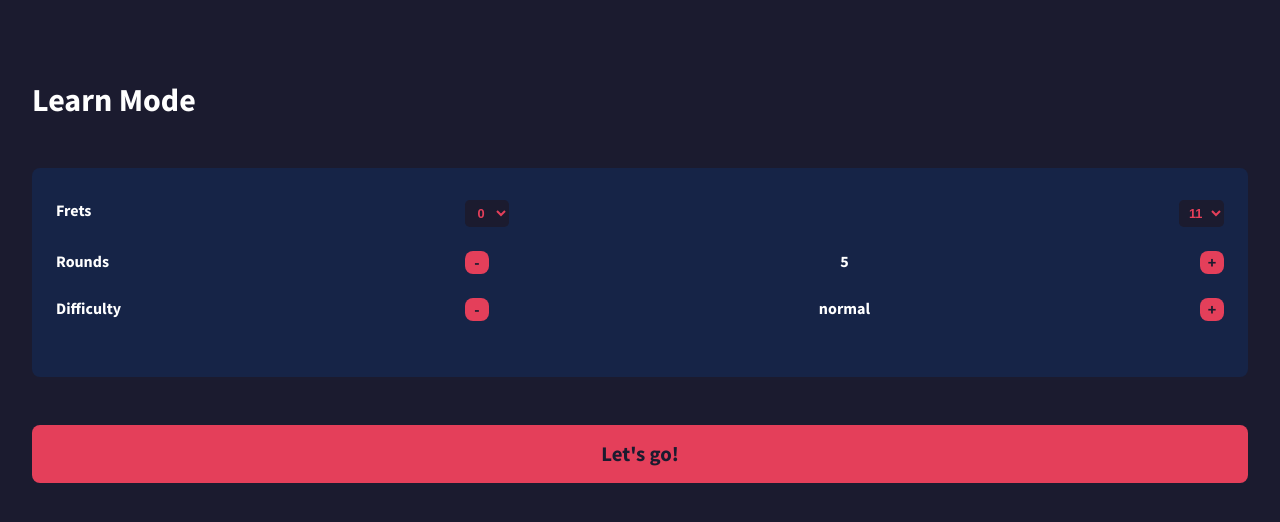
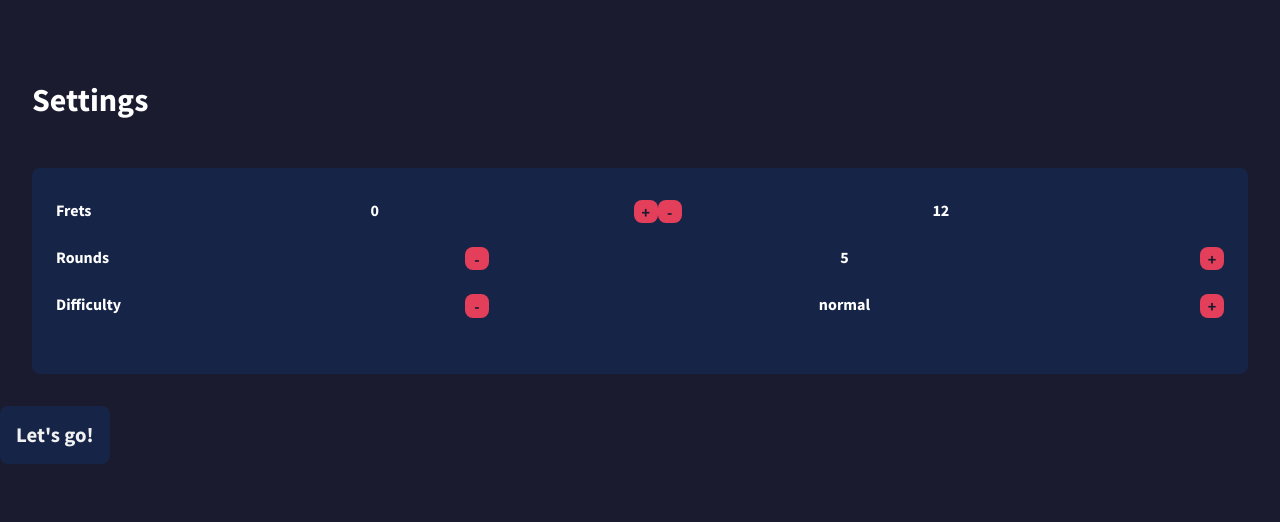
Before and after one commit to ropfoo/fretical, a Nuxt app: page /play in a window 1280 px wide. Shown: the top 522 px of the page. Built offline with nearby package versions, Linux system fonts and the light colour scheme.

Commit message:
added Settings component and rewrote settings behavior with state management for more flexibility an way cleaner code

```diff
--- a/assets/scss/components/layout/_fret.scss
+++ b/assets/scss/components/layout/_fret.scss
@@ -1,6 +1,6 @@
 // Variables
 $fret-thickness: 0.3rem;
-$fret-wideness: 2.7rem;
+$fret-wideness: 2.8rem;
 
 .c-fret {
   display: grid;
@@ -66,8 +66,8 @@ $fret-wideness: 2.7rem;
       @include media-small {
         margin-left: 16%;
         margin-bottom: 2%;
-        height: 1.1rem;
-        width: 1.1rem;
+        height: 1.15rem;
+        width: 1.15rem;
       }
     }
   }
--- /dev/null
+++ b/components/Settings.vue
@@ -0,0 +1,105 @@
+<template>
+  <div class="c-game-ui__settings">
+    <h1>Settings</h1>
+    <div class="c-game-ui__settings__config">
+      <div class="c-game-ui__settings__config__section">
+        <p>Frets</p>
+        <div class="c-game-ui__settings__config__section__selection">
+          <button
+            :style="toggleButton(firstFretInput, true, 1)"
+            @click="setSetting(firstFretInput, 'setFirstFretInput', 1, 11, -1)"
+          >
+            -
+          </button>
+          <div>{{ firstFretInput }}</div>
+          <button
+            :style="toggleButton(firstFretInput, false, 11)"
+            @click="setSetting(firstFretInput, 'setFirstFretInput', 1, 11, 1)"
+          >
+            +
+          </button>
+        </div>
+        <div class="c-game-ui__settings__config__section__selection">
+          <button
+            :style="toggleButton(lastFretInput, true, 1)"
+            @click="setSetting(lastFretInput, 'setLastFretInput', 1, 11, -1)"
+          >
+            -
+          </button>
+          <div>{{ lastFretInput }}</div>
+          <button
+            :style="toggleButton(lastFretInput, false, 12)"
+            @click="setSetting(lastFretInput, 'setLastFretInput', 1, 12, 1)"
+          >
+            +
+          </button>
+        </div>
+      </div>
+      <div class="c-game-ui__settings__config__section">
+        <p>Rounds</p>
+        <div class="c-game-ui__settings__config__section__selection">
+          <button
+            :style="toggleButton(rounds, true, 1)"
+            @click="setSetting(rounds, 'setRounds', 1, 15, -1)"
+          >
+            -
+          </button>
+          <div>{{ rounds }}</div>
+          <button
+            :style="toggleButton(rounds, false, 15)"
+            @click="setSetting(rounds, 'setRounds', 1, 15, 1)"
+          >
+            +
+          </button>
+        </div>
+      </div>
+      <div class="c-game-ui__settings__config__section">
+        <p>Difficulty</p>
+        <div class="c-game-ui__settings__config__section__selection">
+          <button
+            :style="toggleButton(selectedDifficulty, true, 0)"
+            @click="setSetting(selectedDifficulty, 'setDifficulty', 0, 2, -1)"
+          >
+            -
+          </button>
+          <div>{{ difficulty }}</div>
+          <button
+            :style="toggleButton(selectedDifficulty, false, 2)"
+            @click="setSetting(selectedDifficulty, 'setDifficulty', 0, 2, 1)"
+          >
+            +
+          </button>
+        </div>
+      </div>
+    </div>
+  </div>
+</template>
+
+<script>
+import { mapGetters, mapSetter } from 'vuex';
+export default {
+  computed: mapGetters({
+    firstFretInput: 'settings/getFirstFretInput',
+    lastFretInput: 'settings/getLastFretInput',
+    rounds: 'settings/getRounds',
+    difficulty: 'settings/getDifficulty',
+    selectedDifficulty: 'settings/getSelectedDifficulty'
+  }),
+  methods: {
+    setSetting(type, mutation, min, max, value) {
+      if (Math.sign(value) === -1) {
+        type > min ? this.$store.commit(`settings/${mutation}`, value) : '';
+      } else {
+        type < max ? this.$store.commit(`settings/${mutation}`, value) : '';
+      }
+    },
+    toggleButton(type, isMax, value) {
+      if (isMax) {
+        return type > value ? { opacity: 1 } : { opacity: 0, cursor: 'auto' };
+      } else {
+        return type < value ? { opacity: 1 } : { opacity: 0, cursor: 'auto' };
+      }
+    }
+  }
+};
+</script>
--- a/pages/play.vue
+++ b/pages/play.vue
@@ -6,93 +6,10 @@
       <button @click="startGame">Again!</button>
       <button @click="quitGame">Quit</button>
     </div>
-    <div v-if="settings" class="c-game-ui__settings">
-      <h1>Learn Mode</h1>
-      <div class="c-game-ui__settings__config">
-        <div class="c-game-ui__settings__config__section">
-          <p>Frets</p>
-          <div class="c-game-ui__settings__config__section__selection">
-            <select
-              name="firstFretSelector"
-              class="c-selector"
-              v-model="firstFretInput"
-            >
-              <option :key="0" :value="0">0</option>
-              <template v-for="n in 12">
-                <option :key="n" :value="n + 1">{{ n }}</option>
-              </template>
-            </select>
-            <select
-              name="lastFretSelector"
-              class="c-selector"
-              v-model="lastFretInput"
-            >
-              <template v-for="n in 11">
-                <option :key="n" :value="n + 1">{{ n }}</option>
-              </template>
-              <option :key="13" :value="12">12</option>
-            </select>
-          </div>
-        </div>
-        <div class="c-game-ui__settings__config__section">
-          <p>Rounds</p>
-          <div class="c-game-ui__settings__config__section__selection">
-            <button
-              :style="[
-                rounds > 1 ? { opacity: 1 } : { opacity: 0, cursor: 'auto' }
-              ]"
-              @click="rounds > 1 ? rounds-- : (rounds = 1)"
-            >
-              -
-            </button>
-            <div>{{ rounds }}</div>
-            <button
-              :style="[
-                rounds < 15 ? { opacity: 1 } : { opacity: 0, cursor: 'auto' }
-              ]"
-              @click="rounds < 15 ? rounds++ : (rounds = 15)"
-            >
-              +
-            </button>
-          </div>
-        </div>
-        <div class="c-game-ui__settings__config__section">
-          <p>Difficulty</p>
-          <div class="c-game-ui__settings__config__section__selection">
-            <button
-              :style="[
-                difficultySelector >= 1
-                  ? { opacity: 1 }
-                  : { opacity: 0, cursor: 'auto' }
-              ]"
-              @click="
-                difficultySelector >= 1
-                  ? difficultySelector--
-                  : (difficultySelector = 0)
-              "
-            >
-              -
-            </button>
-            <div>{{ difficulty[difficultySelector] }}</div>
-            <button
-              :style="[
-                difficultySelector <= 1
-                  ? { opacity: 1 }
-                  : { opacity: 0, cursor: 'auto' }
-              ]"
-              @click="
-                difficultySelector <= 1
-                  ? difficultySelector++
-                  : (difficultySelector = 2)
-              "
-            >
-              +
-            </button>
-          </div>
-        </div>
-      </div>
+    <template v-if="settings" class="c-game-ui__settings">
+      <Settings />
       <button @click="startGame">Let's go!</button>
-    </div>
+    </template>
     <div v-else-if="!gameOver && !settings" class="c-fretboard-view">
       <nuxt-link
         @click.native="disablePlayMode"
@@ -146,6 +63,7 @@
 
 <script>
 import Fretboard from '../components/Fretboard.vue';
+import Settings from '../components/Settings.vue';
 import { mapGetters, mapMutations } from 'vuex';
 export default {
   data() {
@@ -166,6 +84,7 @@ export default {
     };
   },
   components: {
+    Settings,
     Fretboard
   },
   computed: mapGetters({
@@ -195,7 +114,6 @@ export default {
       }
     }
   },
-
   methods: {
     startGame() {
       this.gameOver = false;
--- /dev/null
+++ b/store/settings.js
@@ -0,0 +1,40 @@
+export const state = () => ({
+  firstFretInput: 0,
+  lastFretInput: 12,
+  rounds: 5,
+  difficulties: ['easy', 'normal', 'hard'],
+  selectedDifficulty: 1
+});
+
+export const mutations = {
+  setFirstFretInput(state, input) {
+    state.firstFretInput += input;
+  },
+  setLastFretInput(state, input) {
+    state.lastFretInput += input;
+  },
+  setRounds(state, input) {
+    state.rounds += input;
+  },
+  setDifficulty(state, input) {
+    state.selectedDifficulty += input;
+  }
+};
+
+export const getters = {
+  getFirstFretInput(state) {
+    return state.firstFretInput;
+  },
+  getLastFretInput(state) {
+    return state.lastFretInput;
+  },
+  getRounds(state) {
+    return state.rounds;
+  },
+  getDifficulty(state) {
+    return state.difficulties[state.selectedDifficulty];
+  },
+  getSelectedDifficulty(state) {
+    return state.selectedDifficulty;
+  }
+};
```
